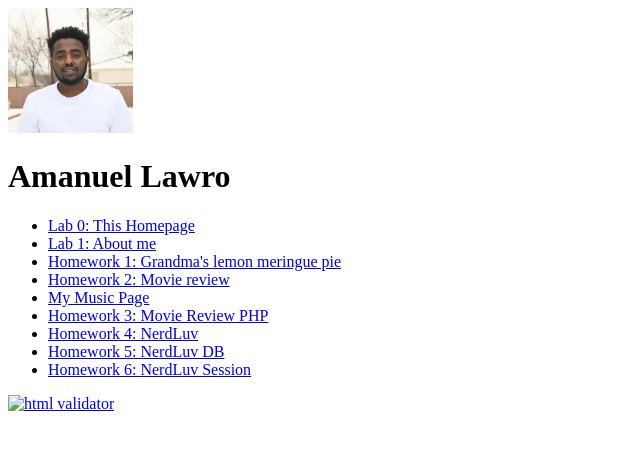
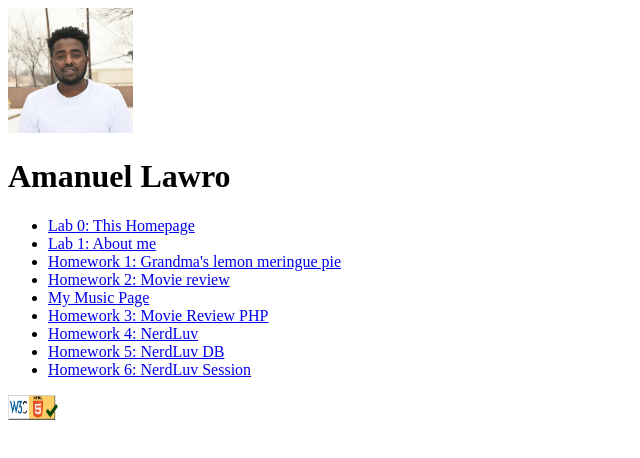
Before and after one commit to amuni27/Wap_Assignment, a plain HTML site: page index.html in a window 1280 px wide. Shown: the whole page, without its empty margins (0-640 px from the left). Drawn offline with Linux system fonts and the light colour scheme.

Commit message:
correct image link

```diff
--- a/index.html
+++ b/index.html
@@ -18,7 +18,7 @@
     <li><a href="#">Homework 5: NerdLuv DB</a></li>
     <li><a href="#">Homework 6: NerdLuv Session</a></li>
 </ul>
-<a href="https://validator.w3.org/nu/?doc=https%3A%2F%2Ftinaxing2012.github.io%2Fwap.github.io%2F" > <img src="./public/image/HTML-checker.png" alt="html validator"/> </a>
+<a href="https://validator.w3.org/nu/?doc=https%3A%2F%2Ftinaxing2012.github.io%2Fwap.github.io%2F" > <img src="./public/image/htmlchecker.png" alt="html validator" width="50px" height="25px"/> </a>
 
 </body>
 </html>
```
